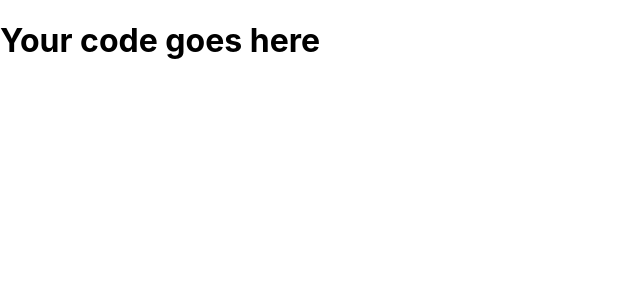
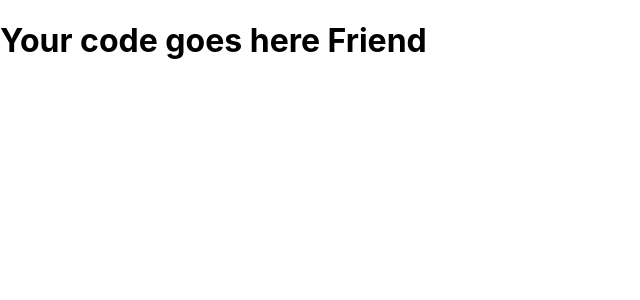
Before and after one commit to just-zoomit/react-design-patterns-, a React (Create React App) app: page / in a window 1280 px wide. Shown: the top 300 px of the page, without its empty margins (0-640 px from the left). Built offline with nearby package versions, Linux system fonts and the light colour scheme.

Commit message:
Push test with pruned origin

```diff
--- a/src/App.js
+++ b/src/App.js
@@ -1,6 +1,6 @@
 function App() {
 	return (
-		<h1>Your code goes here</h1>
+		<h1>Your code goes here Friend</h1>
 	);
 }
 
```
